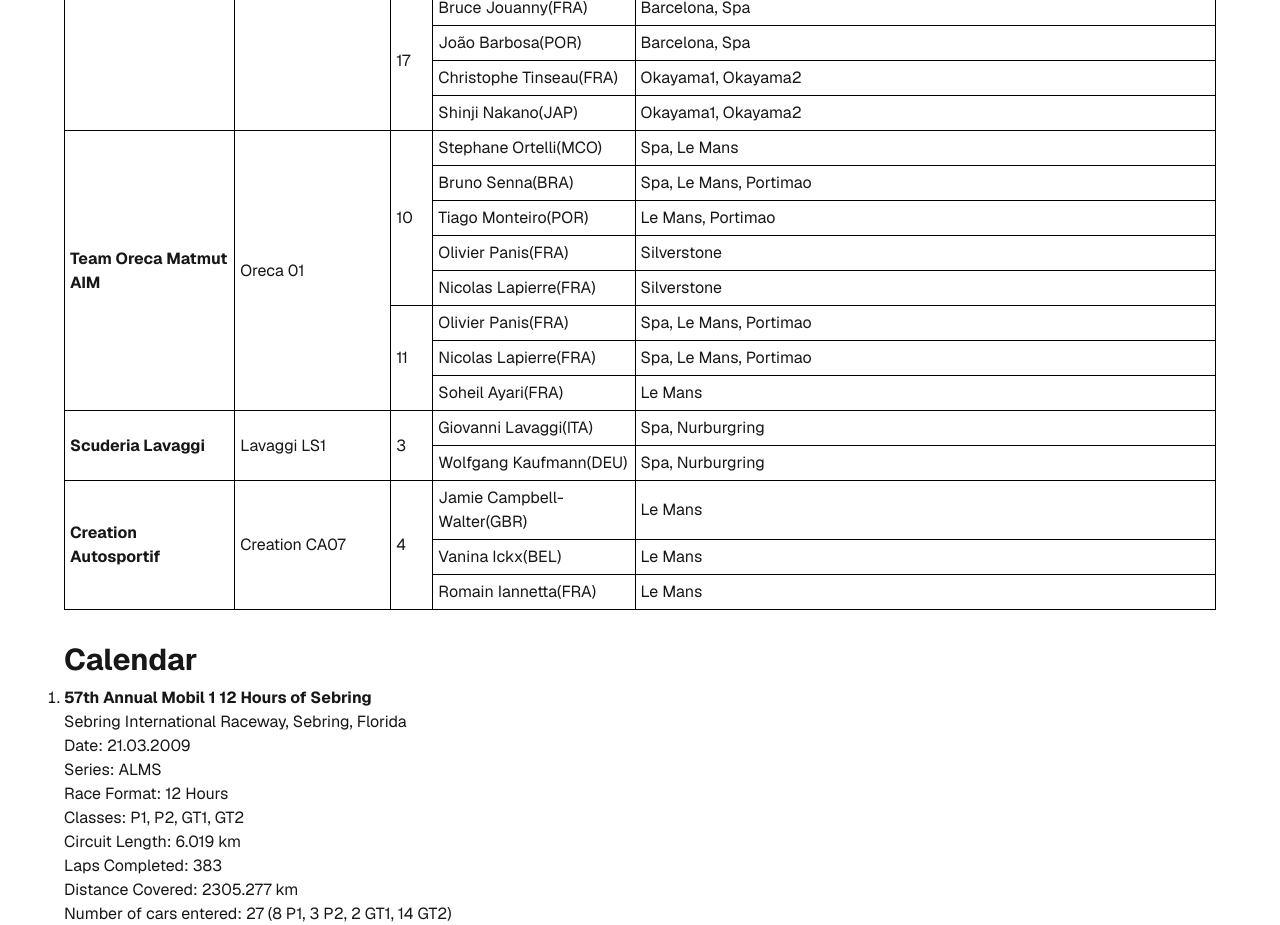
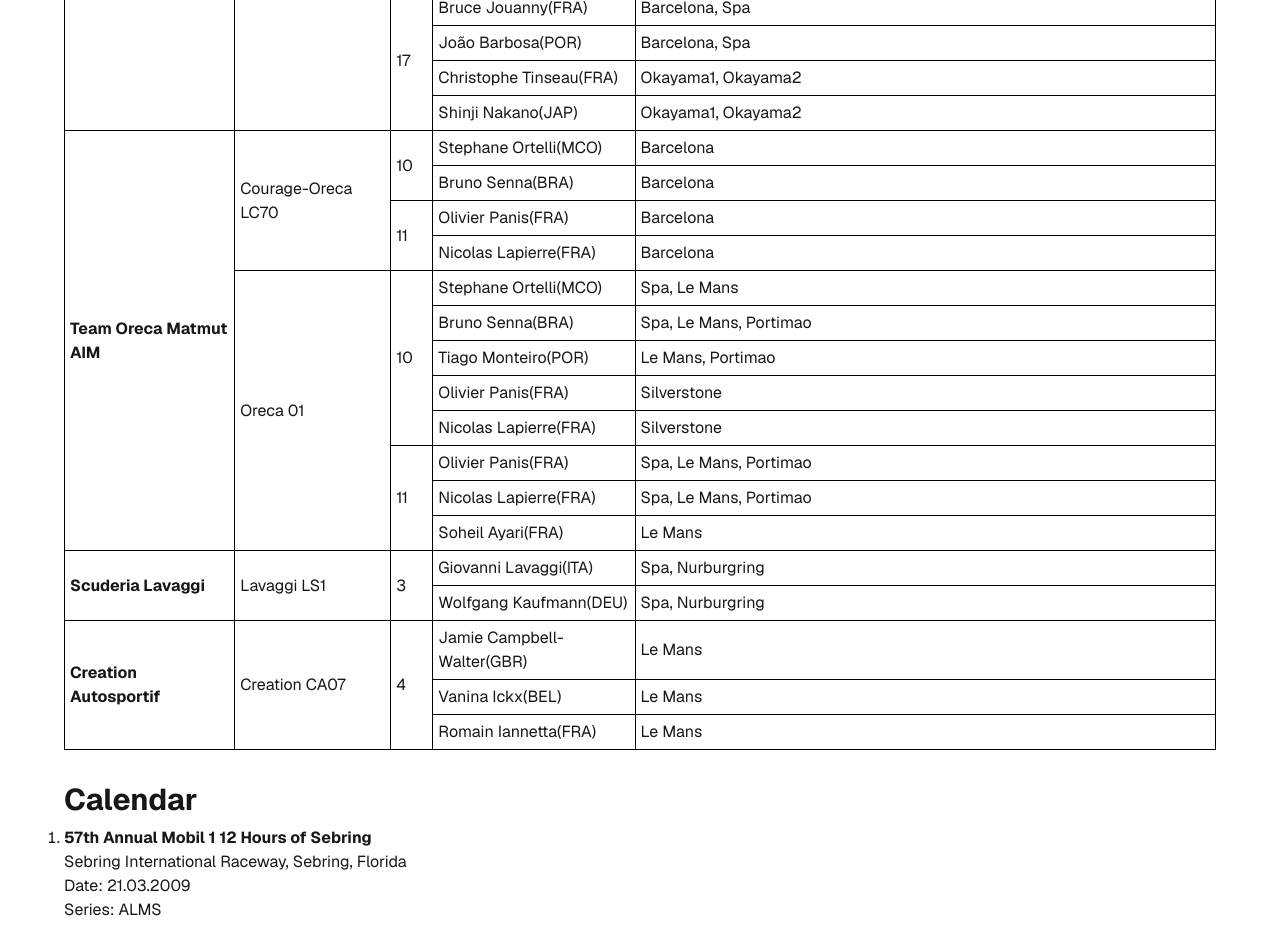
Before and after one commit to RasmusKodehode/sportscar-encyclopedia, a Next.js app: page /year-by-year/2009 in a window 1280 px wide. Shown: the part 3580-4505 px from the top of the page. Built offline with nearby package versions, Linux system fonts and the light colour scheme.

Commit message:
updated Oreca 2009 entry

```diff
--- a/app/year-by-year/2009/page.tsx
+++ b/app/year-by-year/2009/page.tsx
@@ -563,9 +563,28 @@
                   <td>Okayama1, Okayama2</td>
                 </tr>
                 <tr>
-                  <td rowSpan={8}>
+                  <td rowSpan={12}>
                     <strong>Team Oreca Matmut AIM</strong>
                   </td>
+                  <td rowSpan={4}>Courage-Oreca LC70</td>
+                  <td rowSpan={2}>10</td>
+                  <td>Stephane Ortelli(MCO)</td>
+                  <td>Barcelona</td>
+                </tr>
+                <tr>
+                  <td>Bruno Senna(BRA)</td>
+                  <td>Barcelona</td>
+                </tr>
+                <tr>
+                  <td rowSpan={2}>11</td>
+                  <td>Olivier Panis(FRA)</td>
+                  <td>Barcelona</td>
+                </tr>
+                <tr>
+                  <td>Nicolas Lapierre(FRA)</td>
+                  <td>Barcelona</td>
+                </tr>
+                <tr>
                   <td rowSpan={8}>Oreca 01</td>
                   <td rowSpan={5}>10</td>
                   <td>Stephane Ortelli(MCO)</td>
```
